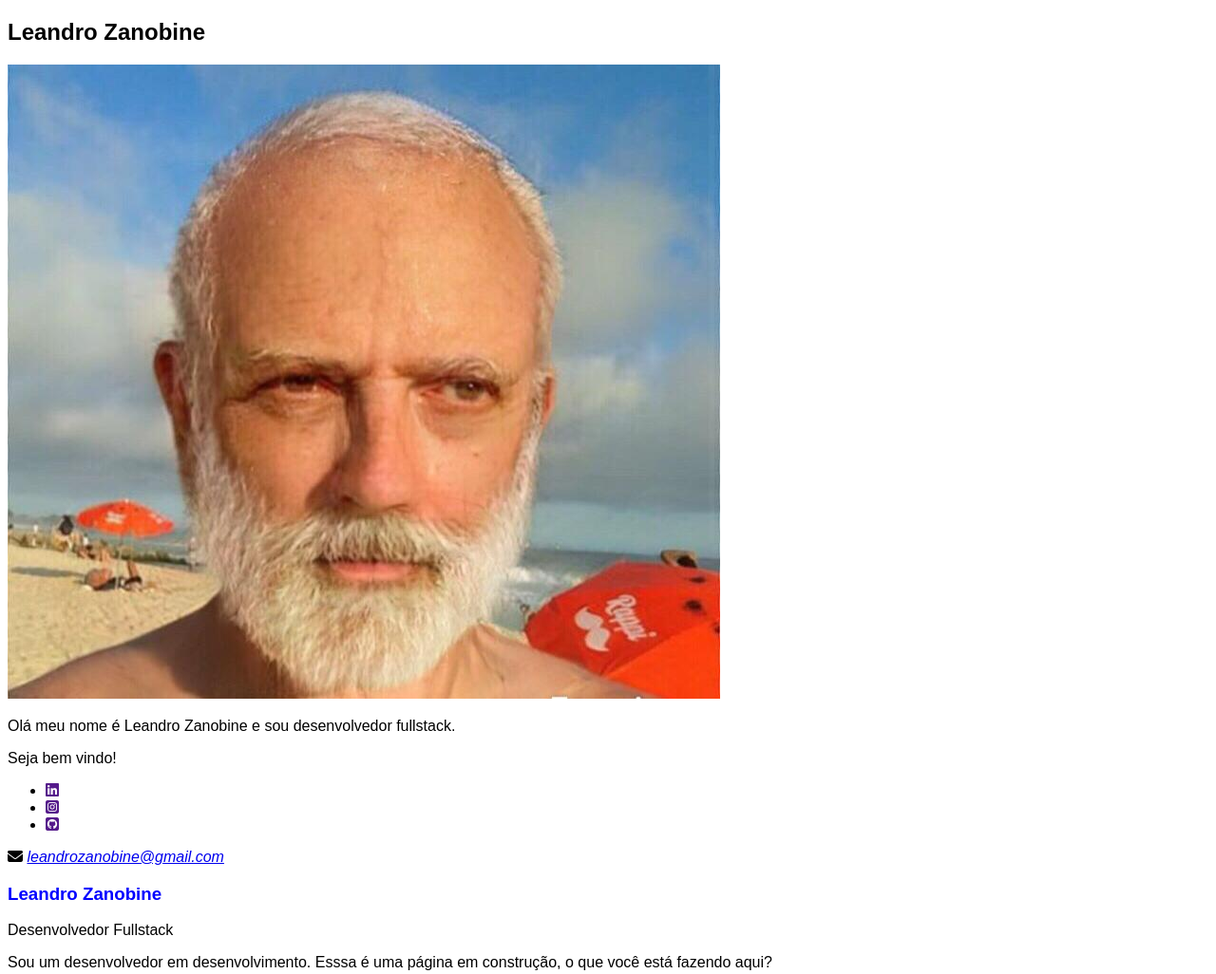
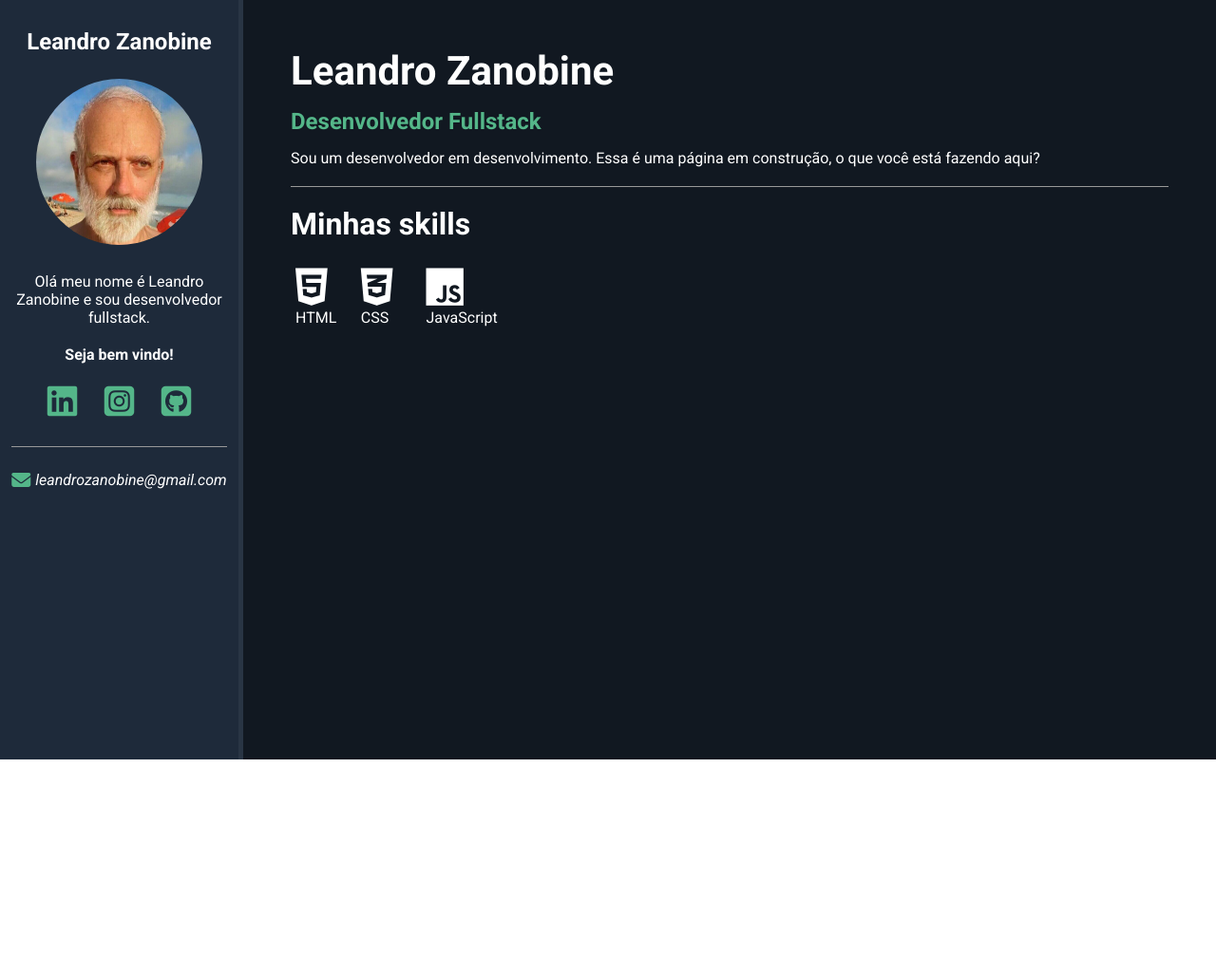
Before and after one commit to landrozz/landrozz.github.io, a plain HTML site: page index.html in a window 1280 px wide. Shown: the top 1026 px of the page at 95% size. After the commit the page ends 800 px from the top, so only its background shows below. Drawn offline with Linux system fonts and the light colour scheme; a web font is replaced by a local one.

Commit message:
HTML Corrigido e CSS aplicado

```diff
--- a/index.html
+++ b/index.html
@@ -8,26 +8,24 @@
   <link rel="preconnect" href="https://fonts.googleapis.com">
 
   <!-- Google Fonts -->
-  <link rel="preconnect" href="https://fonts.gstatic.com" crossorigin>
-  <link href="https://fonts.googleapis.com/css2?family=Cascadia+Code:ital,wght@0,200..700;1,200..700&display=swap" rel="stylesheet">
-
+<link rel="preconnect" href="https://fonts.googleapis.com">
+<link rel="preconnect" href="https://fonts.gstatic.com" crossorigin>
+<link href="https://fonts.googleapis.com/css2?family=Roboto:ital,wght@0,100..900;1,100..900&display=swap" rel="stylesheet">
 </head>
 <body>
   <main>
     <aside id="side-aboutme">
       <h2>Leandro Zanobine</h2>
-      <img src="imgs/placeholder.jpg" alt="Foto de Leandro Zanobine">
+      <img id="myphoto" src="imgs/placeholder.jpg" alt="Foto de Leandro Zanobine">
       <p>Olá meu nome é Leandro Zanobine e sou desenvolvedor fullstack.</p>
       <p id="welcome">Seja bem vindo!</p>
 
       <address id="contact-me">
-        <section id="social-medias">
-          <ul>
+          <ul id="social-medias">
             <li><a href="" target="_self"><i class="fa-brands fa-linkedin"></i></a></li>
             <li><a href="" target="_self"><i class="fa-brands fa-square-instagram"></i></a></li>
             <li><a href="" target="_self"><i class="fa-brands fa-square-github"></i></a></li>
           </ul>
-        </section>
         <section id="e-mail">
           <i class="fa-solid fa-envelope"></i>
           <a href="mailto:leandrozanobine@gmail.com">leandrozanobine@gmail.com</a>
@@ -35,20 +33,26 @@
       </address>
     </aside>
     <section id="main-aboutme">
-      <section id="aboutme-text">
+      <section id="main-aboutme-text">
         <h1>Leandro Zanobine</h1>
         <p id="title">Desenvolvedor Fullstack</p>
-        <p id="description">Sou um desenvolvedor em desenvolvimento. Esssa é uma página em construção, o que você está fazendo aqui?</p>
+        <p id="description">Sou um desenvolvedor em desenvolvimento. Essa é uma página em construção, o que você está fazendo aqui?</p>
       </section>
       <section id="skills">
-        <h2 id="title-skills">Minhas skills</h2>
-        <ul>
-          <li><i class="fa-brands fa-html5"></i><p>HTML</p></li>
-          <li><i class="fa-brands fa-css3-alt"></i><p>CSS</p></li>
-          <li><i class="fa-brands fa-js"></i><p>Javasript</p></li>
+        <h2 id="skills-title">Minhas skills</h2>
+        <ul id="skills-list">
+          <li>
+            <i class="fa-brands fa-html5"></i>
+            <p>HTML</p>
+          </li>
+          <li>
+            <i class="fa-brands fa-css3-alt"></i>
+            <p>CSS</p>
+          </li>
+          <li>
+            <i class="fa-brands fa-js"></i>
+            <p>JavaScript</p></li>
         </ul>
-
-
       </section>
     </section>
   </main>
--- a/styles.css
+++ b/styles.css
@@ -1,7 +1,145 @@
 * {
-  font-family: "Cascadia Code", sans-serif;
+  font-family: "Roboto", sans-serif;
+  padding: 0;
+  margin: 0;
+  box-sizing: border-box;
+  list-style: none;
 }
 
-h1 {
-  color: blue;
+:root {
+  --main-color: #54B689;
+  --main-text-color: #FFF;
+  --border-color: #999;
+  --bio-bg-color: #1E2A3A;
+  --bio-border-color: #293544;
+  --about-bg-color: #111821;
 }
+
+main {
+  display: flex;
+  flex-direction: row;
+  color: var(--main-text-color);
+}
+
+#main-aboutme {
+  flex: 1 1 80%;
+  min-height: 100%;
+  background-color: var(--about-bg-color);
+  padding: 50px;
+}
+
+#main-aboutme-text{
+  & h1 {
+    font-size: 42px;
+    margin-bottom: 15px;
+  }
+
+  & #title{
+    font-size: 24px;
+    margin-bottom: 15px;
+    font-weight: bold;
+    color: var(--main-color);
+  }
+
+  & #discription{
+    max-width: 75%;
+    margin-bottom: 10px;
+  }
+}
+
+#skills-title {
+  border-top: 1px solid var(--border-color);
+  padding-top: 20px;
+  margin-bottom: 20px;
+  margin-top: 20px;
+  font-size: 32px;
+}
+
+#skills-list {
+  display: flex;
+  flex-wrap: wrap;
+  margin-top: 25px;
+
+  & li {
+    margin-right: 20px;
+    padding-left: 5px;
+    max-width: 33%;
+    margin-bottom: 35px;
+
+    & i {
+      font-size: 45px;
+      margin-right: 10px;
+    }
+  }
+}
+
+
+#side-aboutme {
+  flex: 1 1 20%;
+  min-height: 100vh;
+  background-color: var(--bio-bg-color);
+  text-align: center;
+  padding: 30px 12px;
+  border-right: 5px solid var(--bio-border-color);
+
+  & h2 {
+    margin-bottom: 25px;
+  }
+
+  & p {
+    margin-bottom: 20px;
+  }
+}
+
+#myphoto {
+  width:  175px;
+  height: 175px;
+  border-radius: 50%;
+  margin-bottom: 25px;
+}
+
+#welcome {
+  font-weight: bold;
+}
+
+#social-medias {
+  display: flex;
+  justify-content: center;
+
+  border-bottom: 1px solid var(--border-color);
+  margin-bottom: 25px;
+  padding-bottom: 25px;
+
+  & li {
+    flex: 1 1 0;
+    max-width: 60px;
+
+    & a {
+      color: var(--main-color);
+      font-size: 36px;
+
+    }
+
+    & a:hover {
+      color: var(--main-text-color);
+    }
+  }
+}
+
+#e-mail {
+  display: flex;
+  justify-content: center;
+
+  a {
+      color: var(--main-text-color);
+      text-decoration: none;
+      max-width: 225px;
+  }
+
+  i {
+    color: var(--main-color);
+    font-size: 20px;
+    margin-right: 5px;
+    max-width: 20px;
+  }
+}
```
